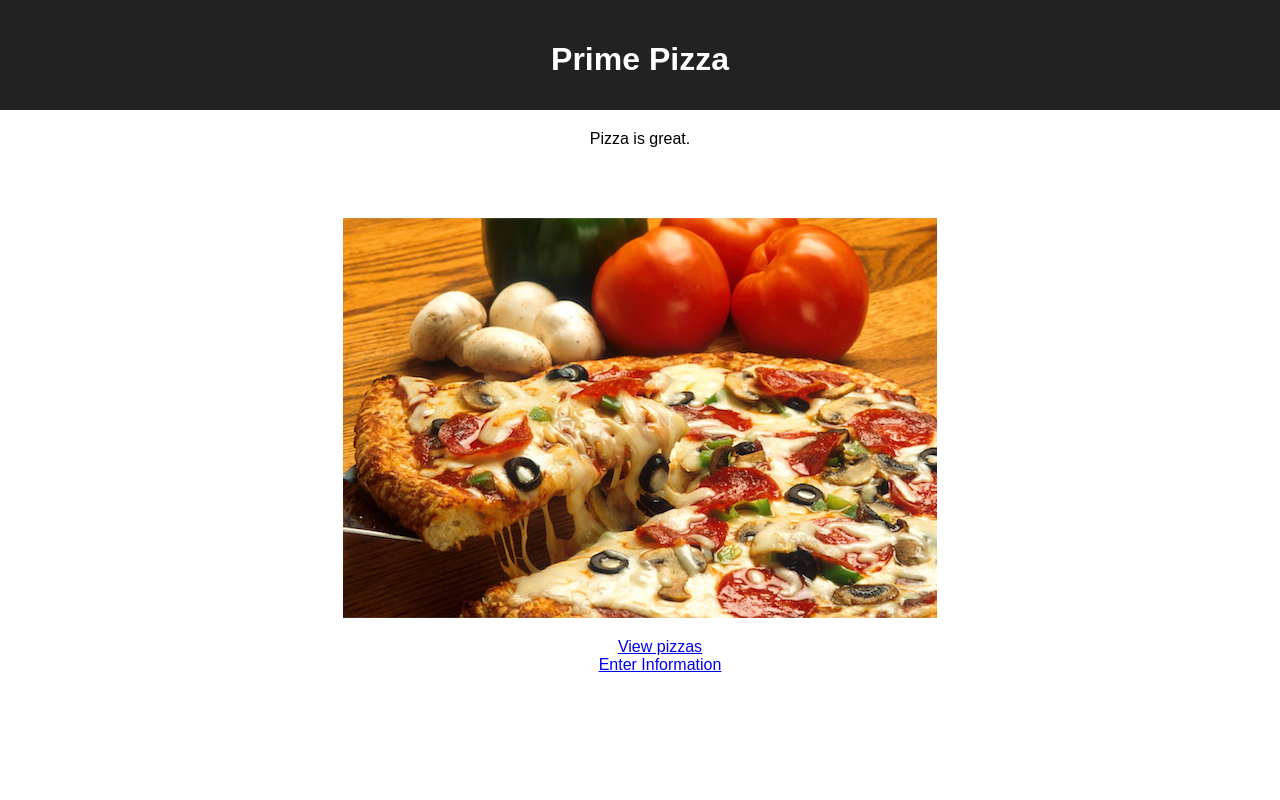
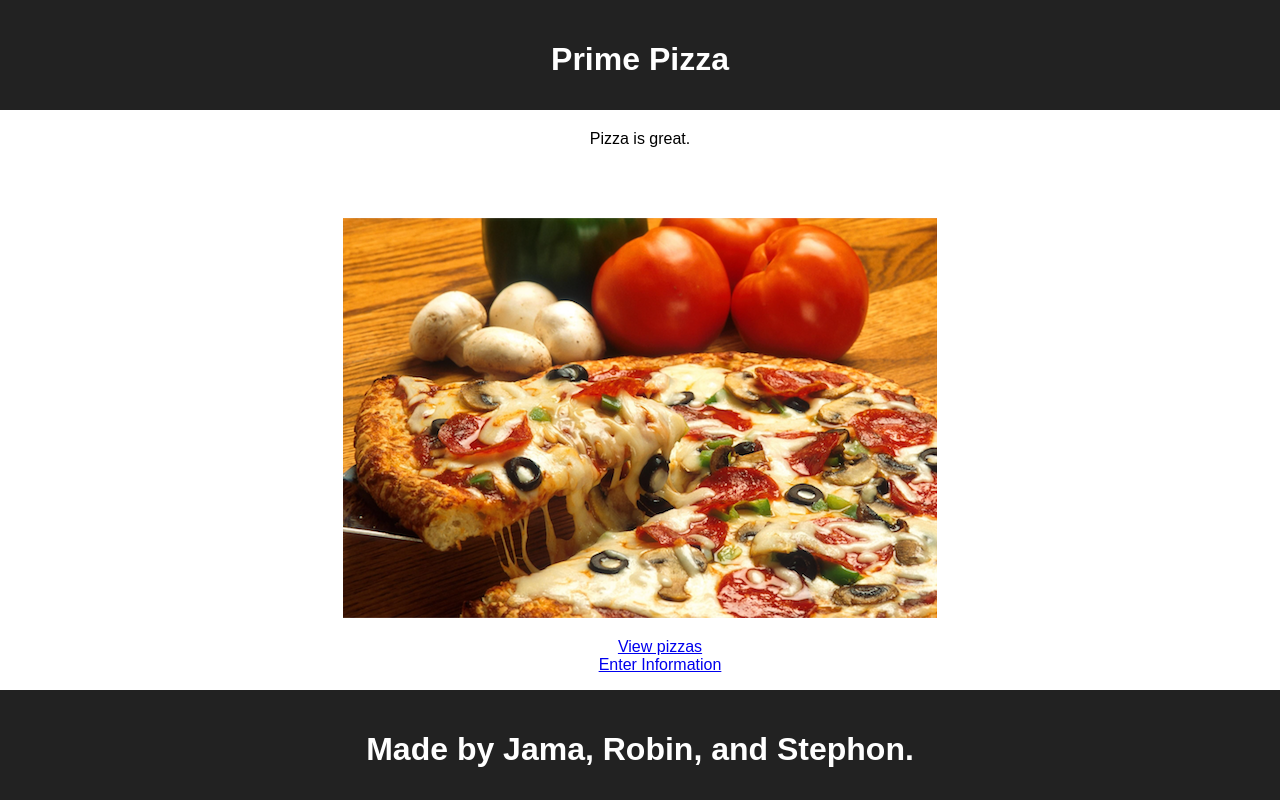
Before and after one commit to Jamabdi/Redux-Pizza-Parlor, a React (Create React App) app: page /#/ in a window 1280 px wide. Built offline with nearby package versions, Linux system fonts and the light colour scheme.

Commit message:
added footer and styling to home page

```diff
--- a/src/components/App/App.css
+++ b/src/components/App/App.css
@@ -13,3 +13,14 @@
 .App-title {
   font-size: 2em;
 }
+
+.App-footer {
+  background-color: #222;
+  height: 70px;
+  padding: 20px;
+  color: white;
+  position:fixed;
+  left:0;
+  bottom:0;
+  right:0;
+}
--- a/src/components/App/App.jsx
+++ b/src/components/App/App.jsx
@@ -38,6 +38,9 @@ function App() {
         <Route exact path="/select">
           <SelectPizza/>
         </Route>
+        <Route>
+          <Footer/>
+        </Route>
       </Router>
     </div>
   );
--- a/src/components/Footer/Footer.jsx
+++ b/src/components/Footer/Footer.jsx
@@ -1,11 +1,11 @@
 import React from 'react';
-import './Footer.css';
+// import './App.css';
 
 function Footer() {
     return (
 
-    <footer>
-        <h1></h1>
+    <footer className = 'App-footer'>
+        <h1>Made by Jama, Robin, and Stephon.</h1>
     </footer>
 
     )
--- a/src/components/Header/Header.jsx
+++ b/src/components/Header/Header.jsx
@@ -1,5 +1,4 @@
 import React from 'react';
-import './Header.css';
 
 function Header () {
     return(
```
Also changed, not shown: src/components/Footer/Footer.css (deleted), src/components/Header/Header.css (deleted).
